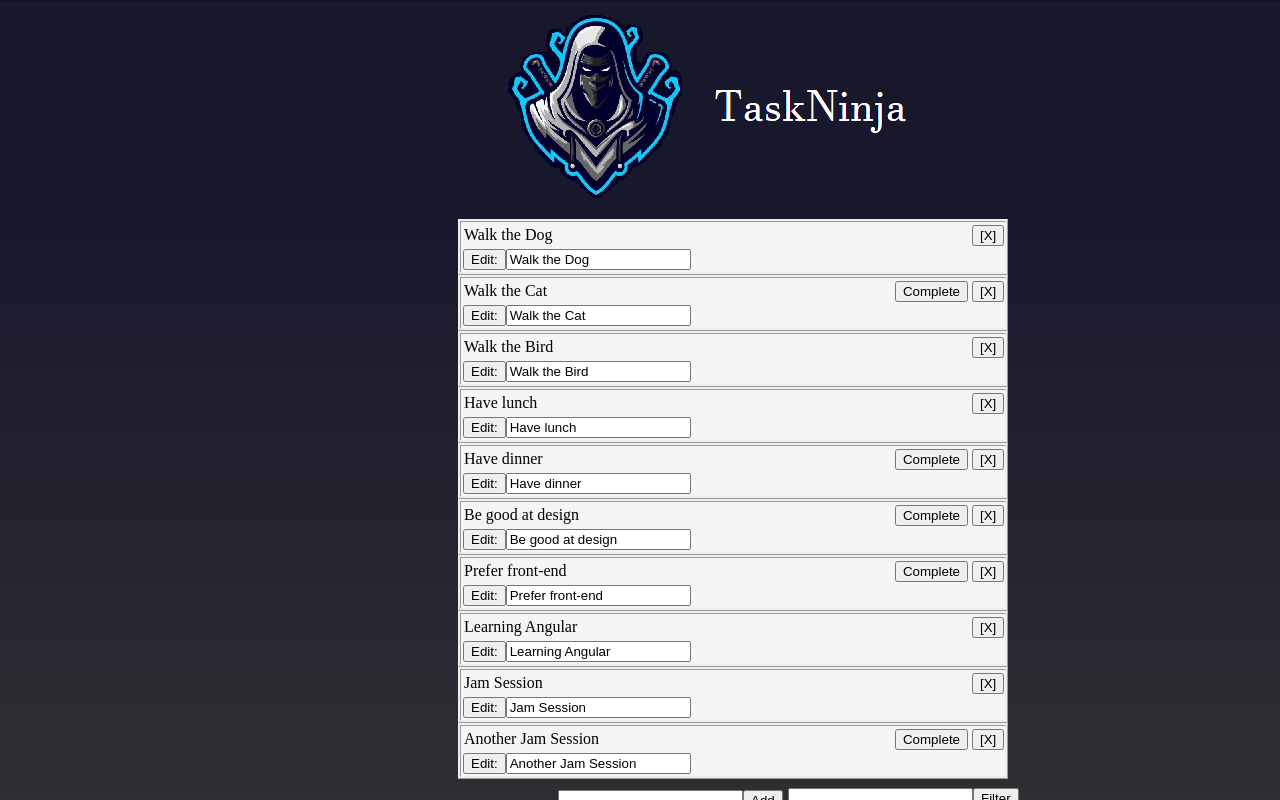
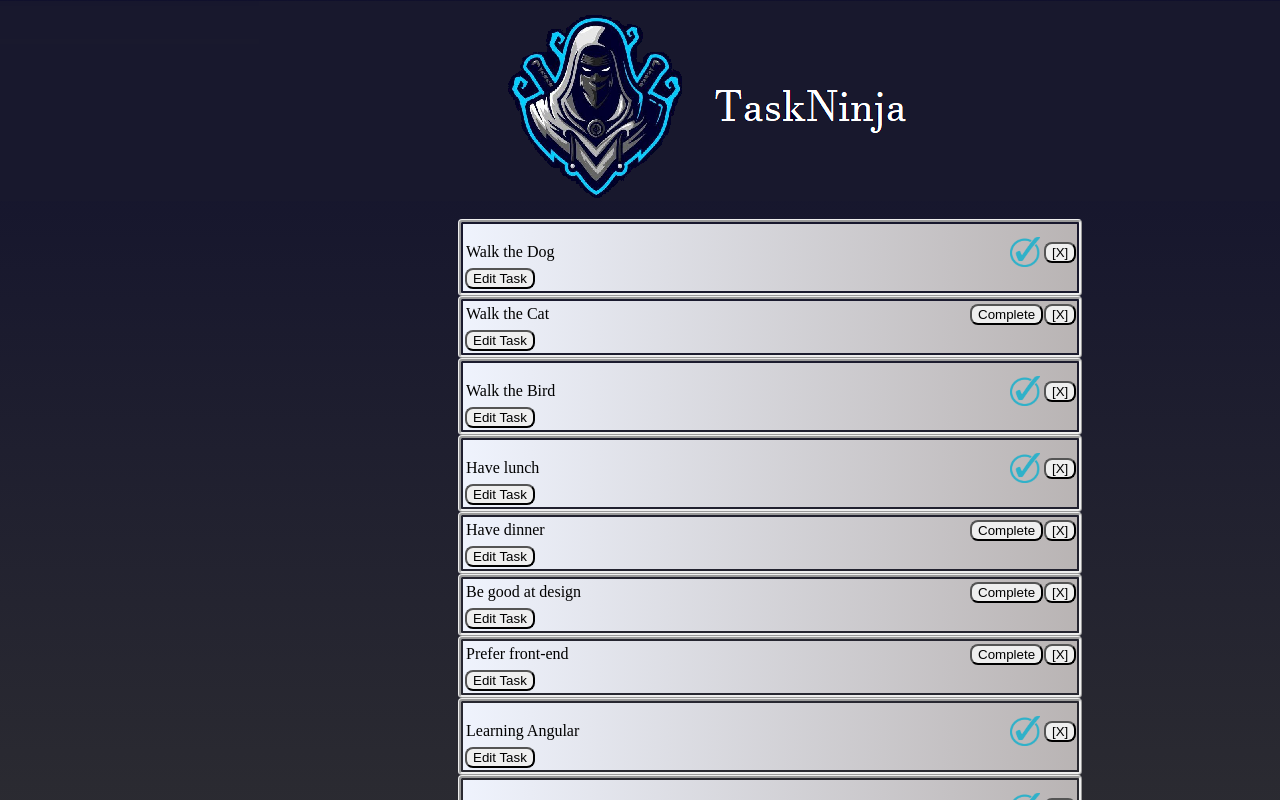
Before and after one commit to VickeryR77/RVAngularFirst, an Angular app: page / in a window 1280 px wide. Shown: the top 800 px of the page. Built offline with nearby package versions, Linux system fonts and the light colour scheme.

Commit message:
Updated gradient, logo

```diff
--- a/src/app/app.component.css
+++ b/src/app/app.component.css
@@ -10,6 +10,10 @@ body{
     background: linear-gradient(360deg, rgb(51, 51, 51),rgb(16, 16, 44));
 }
 
+div.metal{
+    background: linear-gradient(270deg, rgb(185, 180, 180),rgb(239, 243, 253))
+}
+
 table{
     width: 40%;
     position: relative;
@@ -17,28 +21,25 @@ table{
     bottom:50px;
     border-color:black;
     border:ridge;
-    background-color: whitesmoke;
+    border-radius: 4px;
 }
 
 div.left {
     position: relative;
-    width: 400px;
+    width: 500px;
     text-align: left;
-    background-color: whitesmoke;
 }
 
 div.center {
     position: relative;
-    width: 100px;
+    width: 70px;
     text-align: right;
-    background-color: whitesmoke;
 }
 
 div.right{
     position: relative;
     width: 30px;
     text-align: right;
-    background-color: whitesmoke;
 }
 
 div.title{
@@ -60,6 +61,11 @@ div.filter{
     bottom:101px;
 }
 
+div.edit{
+    position: relative;
+    top:-45px;
+}
+
 p.finished{
     font-size:large;
     color:white;
@@ -73,3 +79,14 @@ img.endImage{
     left:500px;
     bottom:50px;
 }
+
+img.stamp{
+    position: relative;
+    top:10px;
+    width:30px;
+    height:30px;
+}
+
+button.complete{
+    border-radius:8px;
+}
--- a/src/app/app.component.html
+++ b/src/app/app.component.html
@@ -18,6 +18,7 @@
 
 <div *ngFor="let chore of tasks">
   <table>
+    <div class="metal">
       <tr>
         <td>
           <div class="left">
@@ -27,36 +28,42 @@
 
       <td>
         <div class="center">
-        <button *ngIf="chore.completed" (click)="changeStatus(chore)">
+          <button class="complete" *ngIf="chore.completed" (click)="changeStatus(chore)">
             Complete
           </button>
+          <div *ngIf="!chore.completed">
+            <img class="stamp" src="assets/img/checkmark.png"/>
+            </div>
         </div>
       </td>
 
       <td>
         <div class="right">
-        <button (click)="removeTask(chore)">
+          <button class="complete" (click)="removeTask(chore)">
             [X]
           </button>
         </div>
       </td>
     </tr>
+  </div>
 
+  <div class="metal">
     <tr> <!--Add a div here to make the edit button toggle hide the input-->
-    <button>Edit:</button> <input [(ngModel)]="chore.taskName" placeholder="editfield" />
+      <button class="complete" (click)="toggleEdit(chore)">Edit Task</button> <div class="edit" *ngIf="chore.editmode"><input [(ngModel)]="chore.taskName" placeholder="editfield" /></div>
     </tr>
+  </div>
   </table>
 </div>
 
 <div class="task">
   <h3 style="color:white">
    <input [(ngModel)]="question"/>
-    <button (click)="addTask()">
+    <button class="complete" (click)="addTask()">
       Add
     </button>
   </h3>
 </div>
 
 <div class="filter">
-<input [(ngModel)]="filter"/><button (click)="addFilter()">Filter</button>
+<input [(ngModel)]="filter"/><button class="complete" (click)="addFilter()">Filter</button>
 </div>
--- a/src/app/app.component.ts
+++ b/src/app/app.component.ts
@@ -16,29 +16,29 @@ export class AppComponent {
   show: boolean = true;
 
   coreTasks: ToDo[] = [
-    {taskName: "Walk the Dog", completed: false},
-    {taskName: "Walk the Cat", completed: true},
-    {taskName: "Walk the Bird", completed: false},
-    {taskName: "Have lunch", completed: false},
-    {taskName: "Have dinner", completed: true},
-    {taskName: "Be good at design", completed: true},
-    {taskName: "Prefer front-end", completed: true},
-    {taskName: "Learning Angular", completed: false},
-    {taskName: "Jam Session", completed: false},
-    {taskName: "Another Jam Session", completed: true}
+    {taskName: "Walk the Dog", completed: false, editmode: false},
+    {taskName: "Walk the Cat", completed: true, editmode: false},
+    {taskName: "Walk the Bird", completed: false, editmode: false},
+    {taskName: "Have lunch", completed: false, editmode: false},
+    {taskName: "Have dinner", completed: true, editmode: false},
+    {taskName: "Be good at design", completed: true, editmode: false},
+    {taskName: "Prefer front-end", completed: true, editmode: false},
+    {taskName: "Learning Angular", completed: false, editmode: false},
+    {taskName: "Jam Session", completed: false, editmode: false},
+    {taskName: "Another Jam Session", completed: true, editmode: false}
   ];
 
   tasks: ToDo[] = [
-    {taskName: "Walk the Dog", completed: false},
-    {taskName: "Walk the Cat", completed: true},
-    {taskName: "Walk the Bird", completed: false},
-    {taskName: "Have lunch", completed: false},
-    {taskName: "Have dinner", completed: true},
-    {taskName: "Be good at design", completed: true},
-    {taskName: "Prefer front-end", completed: true},
-    {taskName: "Learning Angular", completed: false},
-    {taskName: "Jam Session", completed: false},
-    {taskName: "Another Jam Session", completed: true}
+    {taskName: "Walk the Dog", completed: false, editmode: false},
+    {taskName: "Walk the Cat", completed: true, editmode: false},
+    {taskName: "Walk the Bird", completed: false, editmode: false},
+    {taskName: "Have lunch", completed: false, editmode: false},
+    {taskName: "Have dinner", completed: true, editmode: false},
+    {taskName: "Be good at design", completed: true, editmode: false},
+    {taskName: "Prefer front-end", completed: true, editmode: false},
+    {taskName: "Learning Angular", completed: false, editmode: false},
+    {taskName: "Jam Session", completed: false, editmode: false},
+    {taskName: "Another Jam Session", completed: true, editmode: false}
   ];
 
   addFilter = function(){
@@ -47,7 +47,7 @@ export class AppComponent {
 
     for(let t = 0; t<this.coreTasks.length; t++){
       if(this.coreTasks[t].taskName.includes(`${this.filter}`)){
-        this.tasks.push({taskName:`${this.coreTasks[t].taskName}`,completed:this.coreTasks[t].completed});
+        this.tasks.push({taskName:`${this.coreTasks[t].taskName}`,completed:this.coreTasks[t].completed,editmode:false});
       };
     };
   }
@@ -56,9 +56,18 @@ export class AppComponent {
     task.completed=false;
   }
 
+  toggleEdit = function(task: ToDo){
+    if(task.editmode==true){
+    task.editmode=false;
+    }
+    else{
+    task.editmode=true;
+    }
+  }
+
   addTask = function(){
-     this.coreTasks.push({taskName:`${this.question}`,completed:true});
-     this.tasks.push({taskName:`${this.question}`,completed:true});
+     this.coreTasks.push({taskName:`${this.question}`,completed:true, editmode:false});
+     this.tasks.push({taskName:`${this.question}`,completed:true, editmode:false});
   }
 
   removeTask = function(task: ToDo){
@@ -67,7 +76,10 @@ export class AppComponent {
   }
 }
 
+
+
 interface ToDo{
 taskName: string,
-completed: boolean
+completed: boolean,
+editmode: boolean
 };
```
Also changed, not shown: src/assets/img/checkmark.png (added). Lines whose indentation alone changed are shown as unchanged.
